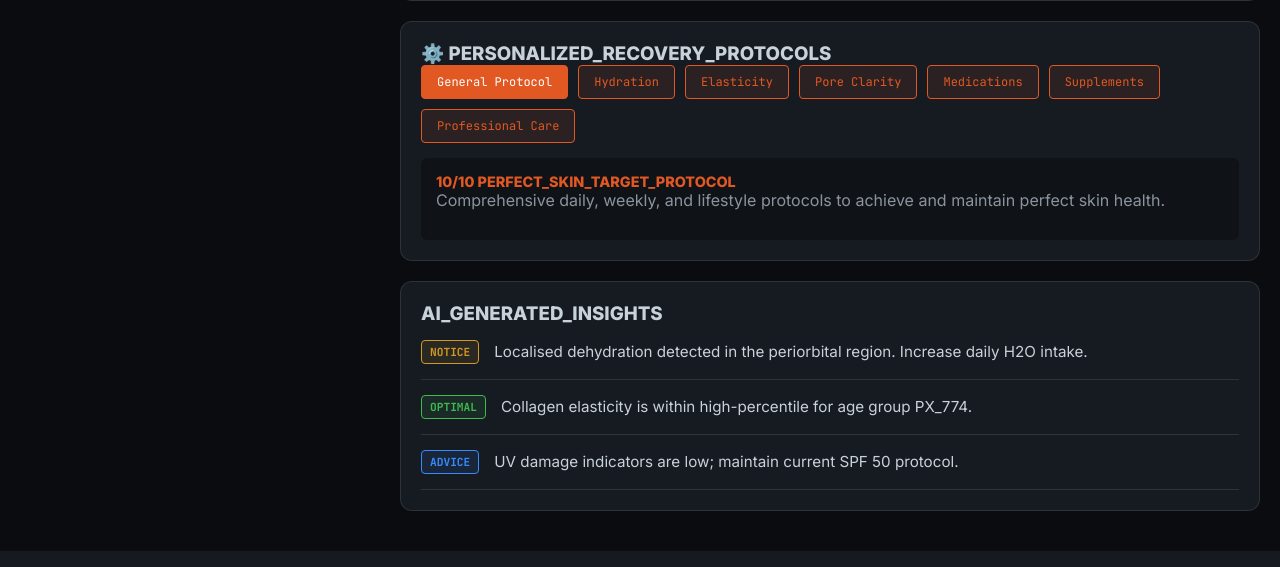
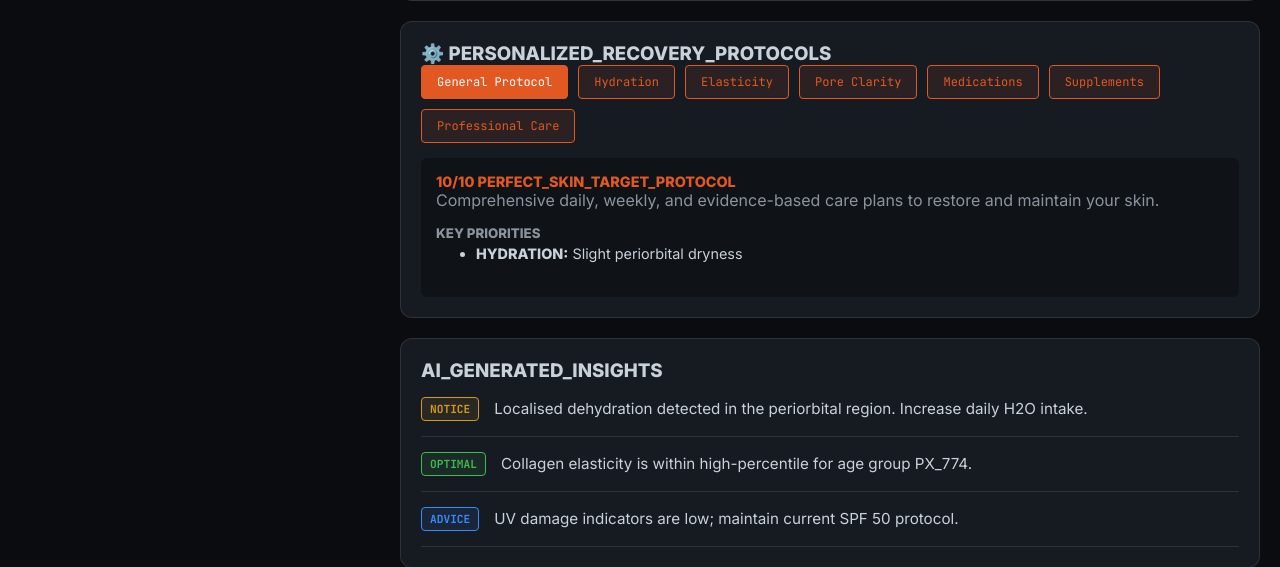
Before and after one commit to sricharanmamidi22-afk/DermaVisionAI-Pro, a Flask app: page /report/1 in a window 1280 px wide. Shown: the part 2315-2882 px from the top of the page. Run offline with Flask 3, Linux system fonts and the light colour scheme; a user stored in the database is signed in; tables that the repository leaves empty hold one stand-in row (values such as "Sample post"); grey boxes marked "Sample" are stand-in pictures.

```diff
--- a/frontend/templates/report.html
+++ b/frontend/templates/report.html
@@ -605,23 +605,32 @@
         protocolsHtml['general'] = `
             <h4>10/10 PERFECT_SKIN_TARGET_PROTOCOL</h4>
             <p style="color: var(--text-dim); margin-bottom: 15px;">
-                Comprehensive daily, weekly, and lifestyle protocols to achieve and maintain perfect skin health.
+                Comprehensive daily, weekly, and evidence-based care plans to restore and maintain your skin.
             </p>
         `;
+
+        if (suggestions.suggestions && suggestions.suggestions.length) {
+            protocolsHtml['general'] += `
+                <h5 style="color: #8b949e; margin-top: 15px;">KEY PRIORITIES</h5>
+                <ul style="margin: 0 0 15px 20px;">
+                    ${suggestions.suggestions.map(item => `<li><strong>${item.category}:</strong> ${item.issue}</li>`).join('')}
+                </ul>
+            `;
+        }
 
         protocols.forEach(strategy => {
             if (strategy.strategy === 'DAILY_SKINCARE_PROTOCOL') {
                 protocolsHtml['general'] += `
-                    <h4 style="color: var(--orange); margin-top: 15px;">DAILY_SKINCARE_ROUTINE</h4>
+                    <h4 style="color: var(--orange); margin-top: 20px;">DAILY_SKINCARE_PROTOCOL</h4>
                     <div style="display: grid; grid-template-columns: 1fr 1fr; gap: 20px;">
                         <div>
-                            <h5 style="color: #3fb950;">MORNING_ROUTINE:</h5>
+                            <h5 style="color: #3fb950;">MORNING ROUTINE</h5>
                             <ul style="margin: 0; padding-left: 20px;">
                                 ${strategy.morning.map(s => `<li>${s}</li>`).join('')}
                             </ul>
                         </div>
                         <div>
-                            <h5 style="color: #388bfd;">EVENING_ROUTINE:</h5>
+                            <h5 style="color: #388bfd;">EVENING ROUTINE</h5>
                             <ul style="margin: 0; padding-left: 20px;">
                                 ${strategy.evening.map(s => `<li>${s}</li>`).join('')}
                             </ul>
@@ -629,7 +638,7 @@
                     </div>
                     ${strategy.weekly ? `
                     <div style="margin-top: 15px;">
-                        <h5 style="color: #d29922;">WEEKLY_ROUTINE:</h5>
+                        <h5 style="color: #d29922;">WEEKLY ROUTINE</h5>
                         <ul style="margin: 0; padding-left: 20px;">
                             ${strategy.weekly.map(s => `<li>${s}</li>`).join('')}
                         </ul>
@@ -637,49 +646,42 @@
                 `;
             } else if (strategy.strategy === 'LIFESTYLE_INTEGRATION') {
                 protocolsHtml['general'] += `
-                    <h4 style="color: var(--orange); margin-top: 15px;">LIFESTYLE_INTEGRATION</h4>
+                    <h4 style="color: var(--orange); margin-top: 20px;">LIFESTYLE_INTEGRATION</h4>
                     ${strategy.sleep ? `
                     <div style="margin-bottom: 15px;">
-                        <h5 style="color: #8b949e;">SLEEP_OPTIMIZATION:</h5>
+                        <h5 style="color: #8b949e;">SLEEP_OPTIMIZATION</h5>
                         <ul style="margin: 0; padding-left: 20px;">
                             ${strategy.sleep.map(s => `<li>${s}</li>`).join('')}
                         </ul>
                     </div>` : ''}
                     ${strategy.nutrition ? `
                     <div style="margin-bottom: 15px;">
-                        <h5 style="color: #8b949e;">NUTRITION_PROTOCOL:</h5>
+                        <h5 style="color: #8b949e;">NUTRITION_PROTOCOL</h5>
                         <ul style="margin: 0; padding-left: 20px;">
                             ${strategy.nutrition.map(s => `<li>${s}</li>`).join('')}
                         </ul>
                     </div>` : ''}
                     ${strategy.exercise ? `
                     <div style="margin-bottom: 15px;">
-                        <h5 style="color: #8b949e;">EXERCISE_INTEGRATION:</h5>
+                        <h5 style="color: #8b949e;">EXERCISE_INTEGRATION</h5>
                         <ul style="margin: 0; padding-left: 20px;">
                             ${strategy.exercise.map(s => `<li>${s}</li>`).join('')}
                         </ul>
                     </div>` : ''}
                     ${strategy.stress_management ? `
                     <div style="margin-bottom: 15px;">
-                        <h5 style="color: #8b949e;">STRESS_MANAGEMENT:</h5>
+                        <h5 style="color: #8b949e;">STRESS_MANAGEMENT</h5>
                         <ul style="margin: 0; padding-left: 20px;">
                             ${strategy.stress_management.map(s => `<li>${s}</li>`).join('')}
-                        </ul>
-                    </div>` : ''}
-                    ${strategy.factors ? `
-                    <div style="margin-bottom: 15px;">
-                        <h5 style="color: #8b949e;">GENERAL_FACTORS:</h5>
-                        <ul style="margin: 0; padding-left: 20px;">
-                            ${strategy.factors.map(f => `<li>${f}</li>`).join('')}
                         </ul>
                     </div>` : ''}
                 `;
             } else if (strategy.strategy === 'MEDICATION_PROTOCOLS') {
                 protocolsHtml['general'] += `
-                    <h4 style="color: var(--orange); margin-top: 15px;">MEDICATION_PROTOCOLS</h4>
+                    <h4 style="color: var(--orange); margin-top: 20px;">MEDICATION_PROTOCOLS</h4>
                     ${strategy.topical_medications ? `
                     <div style="margin-bottom: 15px;">
-                        <h5 style="color: #d1184c;">TOPICAL_MEDICATIONS:</h5>
+                        <h5 style="color: #d1184c;">TOPICAL_MEDICATIONS</h5>
                         ${strategy.topical_medications.map(med => `
                             <div style="background: rgba(209, 24, 76, 0.1); border: 1px solid #d1184c; border-radius: 4px; padding: 10px; margin-bottom: 10px;">
                                 <strong>${med.condition}:</strong>
@@ -692,7 +694,7 @@
                     </div>` : ''}
                     ${strategy.oral_medications ? `
                     <div style="margin-bottom: 15px;">
-                        <h5 style="color: #d1184c;">ORAL_MEDICATIONS:</h5>
+                        <h5 style="color: #d1184c;">ORAL_MEDICATIONS</h5>
                         ${strategy.oral_medications.map(med => `
                             <div style="background: rgba(209, 24, 76, 0.1); border: 1px solid #d1184c; border-radius: 4px; padding: 10px; margin-bottom: 10px;">
                                 <strong>${med.condition}:</strong>
@@ -705,7 +707,7 @@
                     </div>` : ''}
                     ${strategy.supplements ? `
                     <div style="margin-bottom: 15px;">
-                        <h5 style="color: #388bfd;">SUPPLEMENTS:</h5>
+                        <h5 style="color: #388bfd;">SUPPLEMENTS</h5>
                         ${strategy.supplements.map(supp => `
                             <div style="background: rgba(56, 139, 253, 0.1); border: 1px solid #388bfd; border-radius: 4px; padding: 10px; margin-bottom: 10px;">
                                 <strong>${supp.supplement}:</strong> ${supp.dosage} daily<br>
@@ -716,10 +718,10 @@
                 `;
             } else if (strategy.strategy === 'SEASONAL_ADAPTATIONS') {
                 protocolsHtml['general'] += `
-                    <h4 style="color: var(--orange); margin-top: 15px;">SEASONAL_ADAPTATIONS</h4>
+                    <h4 style="color: var(--orange); margin-top: 20px;">SEASONAL_ADAPTATIONS</h4>
                     ${Object.keys(strategy).filter(key => key !== 'strategy').map(season => `
                         <div style="margin-bottom: 15px;">
-                            <h5 style="color: #d29922; text-transform: uppercase;">${season}_PROTOCOL:</h5>
+                            <h5 style="color: #d29922; text-transform: uppercase;">${season}_PROTOCOL</h5>
                             <ul style="margin: 0; padding-left: 20px;">
                                 ${strategy[season].map(s => `<li>${s}</li>`).join('')}
                             </ul>
@@ -728,22 +730,15 @@
                 `;
             } else if (strategy.strategy === 'PROFESSIONAL_TREATMENTS') {
                 protocolsHtml['general'] += `
-                    <h4 style="color: var(--orange); margin-top: 15px;">PROFESSIONAL_TREATMENTS</h4>
+                    <h4 style="color: var(--orange); margin-top: 20px;">PROFESSIONAL_TREATMENTS</h4>
                     ${Object.keys(strategy).filter(key => key !== 'strategy').map(frequency => `
                         <div style="margin-bottom: 15px;">
-                            <h5 style="color: #3fb950; text-transform: uppercase;">${frequency}_VISITS:</h5>
+                            <h5 style="color: #3fb950; text-transform: uppercase;">${frequency}_VISITS</h5>
                             <ul style="margin: 0; padding-left: 20px;">
                                 ${strategy[frequency].map(s => `<li>${s}</li>`).join('')}
                             </ul>
                         </div>
                     `).join('')}
-                `;
-            } else if (strategy.strategy === 'SUPPLEMENT_PROTOCOL') {
-                protocolsHtml['general'] += `
-                    <h4 style="color: var(--orange); margin-top: 15px;">SUPPLEMENT_PROTOCOL</h4>
-                    <ul style="margin: 0; padding-left: 20px;">
-                        ${strategy.recommendations.map(r => `<li>${r}</li>`).join('')}
-                    </ul>
                 `;
             }
         });
@@ -754,11 +749,16 @@
             protocolsHtml['hydration'] = `
                 <h4>${hydrationProtocol.category}</h4>
                 <p><strong>${hydrationProtocol.issue}</strong></p>
-                <h5 style="color: #3fb950;">ACUTE_TREATMENT:</h5>
+                <h5 style="color: #3fb950;">ACUTE_TREATMENT</h5>
                 <ul>${hydrationProtocol.acute_protocol.map(p => `<li>${p}</li>`).join('')}</ul>
-                <h5 style="color: #388bfd;">INTENSIVE_TREATMENT:</h5>
+                <h5 style="color: #388bfd;">INTENSIVE_TREATMENT</h5>
                 <ul>${hydrationProtocol.intensive_protocol.map(p => `<li>${p}</li>`).join('')}</ul>
                 <div class="timeline">⏱️ Timeline: ${hydrationProtocol.timeline_weeks} weeks</div>
+            `;
+        } else {
+            protocolsHtml['hydration'] = `
+                <h4>Hydration Protocol</h4>
+                <p style="color: var(--text-dim);">No dedicated hydration protocol was generated. Follow the general recovery routine and increase barrier repair support.</p>
             `;
         }
 
@@ -768,24 +768,49 @@
             protocolsHtml['elasticity'] = `
                 <h4>${elasticityProtocol.category}</h4>
                 <p><strong>${elasticityProtocol.issue}</strong></p>
-                <h5 style="color: #3fb950;">ACUTE_TREATMENT:</h5>
+                <h5 style="color: #3fb950;">ACUTE_TREATMENT</h5>
                 <ul>${elasticityProtocol.acute_protocol.map(p => `<li>${p}</li>`).join('')}</ul>
-                <h5 style="color: #388bfd;">INTENSIVE_TREATMENT:</h5>
+                <h5 style="color: #388bfd;">INTENSIVE_TREATMENT</h5>
                 <ul>${elasticityProtocol.intensive_protocol.map(p => `<li>${p}</li>`).join('')}</ul>
                 <div class="timeline">⏱️ Timeline: ${elasticityProtocol.timeline_weeks} weeks</div>
+            `;
+        } else {
+            protocolsHtml['elasticity'] = `
+                <h4>Elasticity Protocol</h4>
+                <p style="color: var(--text-dim);">No specialized elasticity protocol was generated. Continue protective vitamin and peptide support.</p>
+            `;
+        }
+
+        // Pore clarity protocol
+        const poreProtocol = suggestions.suggestions.find(s => s.category === 'PORE_CLARITY_PROTOCOL');
+        if (poreProtocol) {
+            protocolsHtml['pore'] = `
+                <h4>${poreProtocol.category}</h4>
+                <p><strong>${poreProtocol.issue}</strong></p>
+                <h5 style="color: #3fb950;">ACUTE_TREATMENT</h5>
+                <ul>${poreProtocol.acute_protocol.map(p => `<li>${p}</li>`).join('')}</ul>
+                <h5 style="color: #388bfd;">INTENSIVE_TREATMENT</h5>
+                <ul>${poreProtocol.intensive_protocol.map(p => `<li>${p}</li>`).join('')}</ul>
+                <div class="timeline">⏱️ Timeline: ${poreProtocol.timeline_weeks} weeks</div>
+            `;
+        } else {
+            protocolsHtml['pore'] = `
+                <h4>Pore Clarity Protocol</h4>
+                <p style="color: var(--text-dim);">No specific pore protocol was generated. Maintain gentle exfoliation and oil control as part of your daily routine.</p>
             `;
         }
 
         // Medications protocol
         const medicationsStrategy = protocols.find(s => s.strategy === 'MEDICATION_PROTOCOLS');
+        const supplementsStrategy = protocols.find(s => s.strategy === 'MEDICATION_PROTOCOLS');
         if (medicationsStrategy) {
             protocolsHtml['medications'] = `
                 <h4>MEDICATION_PROTOCOLS</h4>
                 <p style="color: var(--text-dim); margin-bottom: 15px;">
-                    Prescription and over-the-counter medications tailored to your skin condition.
+                    Prescription and over-the-counter options tailored to your condition.
                 </p>
                 ${medicationsStrategy.topical_medications ? `
-                <h5 style="color: #d1184c;">TOPICAL_MEDICATIONS:</h5>
+                <h5 style="color: #d1184c;">TOPICAL_MEDICATIONS</h5>
                 ${medicationsStrategy.topical_medications.map(med => `
                     <div style="background: rgba(209, 24, 76, 0.1); border: 1px solid #d1184c; border-radius: 4px; padding: 10px; margin-bottom: 10px;">
                         <strong>${med.condition}:</strong>
@@ -796,7 +821,7 @@
                     </div>
                 `).join('')}` : '<p>No topical medications recommended.</p>'}
                 ${medicationsStrategy.oral_medications ? `
-                <h5 style="color: #d1184c; margin-top: 15px;">ORAL_MEDICATIONS:</h5>
+                <h5 style="color: #d1184c; margin-top: 15px;">ORAL_MEDICATIONS</h5>
                 ${medicationsStrategy.oral_medications.map(med => `
                     <div style="background: rgba(209, 24, 76, 0.1); border: 1px solid #d1184c; border-radius: 4px; padding: 10px; margin-bottom: 10px;">
                         <strong>${med.condition}:</strong>
@@ -810,7 +835,6 @@
         }
 
         // Supplements protocol
-        const supplementsStrategy = protocols.find(s => s.strategy === 'MEDICATION_PROTOCOLS');
         if (supplementsStrategy && supplementsStrategy.supplements) {
             protocolsHtml['supplements'] = `
                 <h4>SUPPLEMENT_PROTOCOLS</h4>
@@ -832,11 +856,11 @@
             protocolsHtml['professional'] = `
                 <h4>PROFESSIONAL_TREATMENT_FRAMEWORK</h4>
                 <p style="color: var(--text-dim); margin-bottom: 15px;">
-                    Recommended professional treatments and consultation schedule.
+                    Recommended professional treatments and follow-up schedule.
                 </p>
                 ${Object.keys(professionalStrategy).filter(key => key !== 'strategy').map(frequency => `
                     <div style="margin-bottom: 15px;">
-                        <h5 style="color: #3fb950; text-transform: uppercase;">${frequency}_VISITS:</h5>
+                        <h5 style="color: #3fb950; text-transform: uppercase;">${frequency}_VISITS</h5>
                         <ul style="margin: 0; padding-left: 20px;">
                             ${professionalStrategy[frequency].map(s => `<li>${s}</li>`).join('')}
                         </ul>
```
